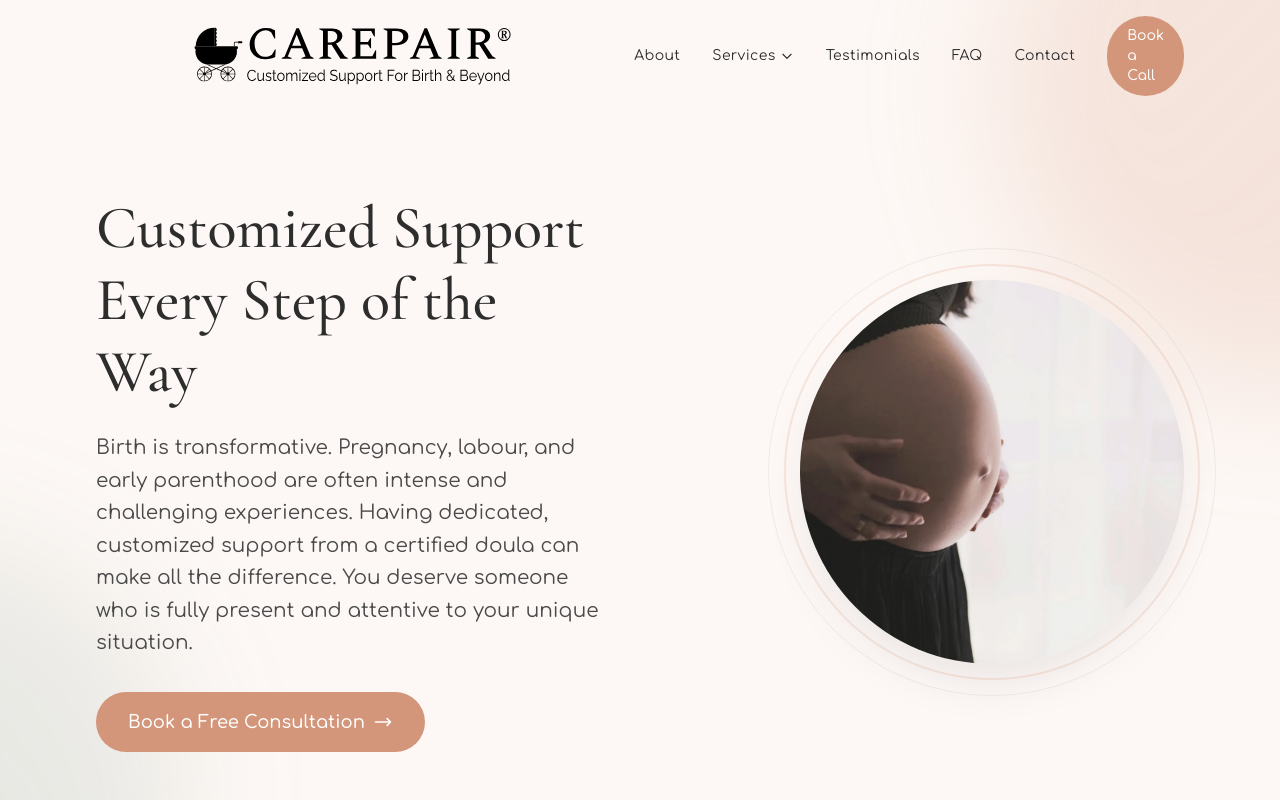
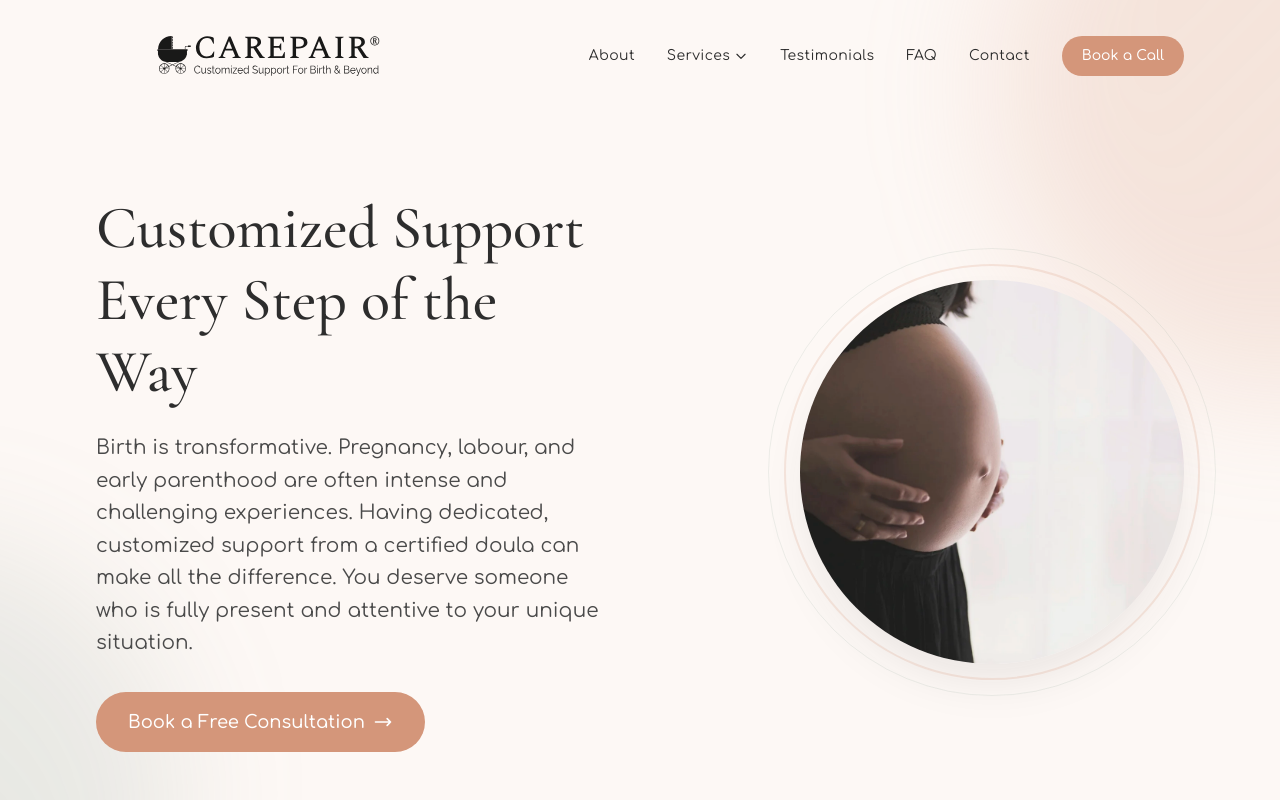
Before and after one commit to carepairdoula/carepairdoula, a React (Vite) app: page / in a window 1280 px wide. Shown: the top 800 px of the page. Built offline with nearby package versions, Linux system fonts and the light colour scheme.

Commit message:
Update Navigation.jsx

```diff
--- a/src/components/Navigation.jsx
+++ b/src/components/Navigation.jsx
@@ -63,12 +63,12 @@ export default function Navigation() {
           <button
             type="button"
             onClick={() => scrollToSection('hero')}
-            className="flex items-center cursor-pointer bg-transparent border-none"
+            className="-ml-2 flex items-center cursor-pointer bg-transparent border-none"
           >
             <img
               src={logo}
               alt="Carepair - Customized Support For Birth & Beyond"
-              className="h-32 sm:h-40 w-auto brightness-0"
+              className="h-28 sm:h-24 w-auto brightness-0 opacity-90"
             />
           </button>
 
```
